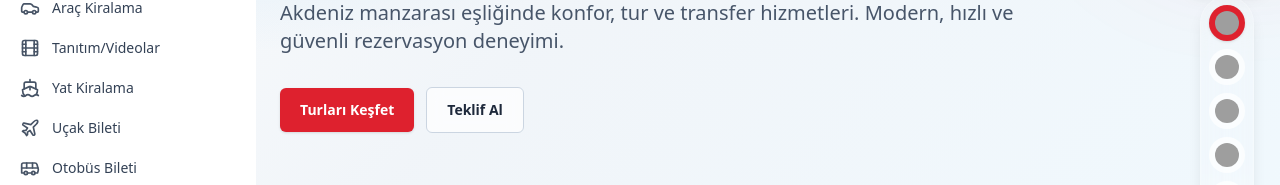
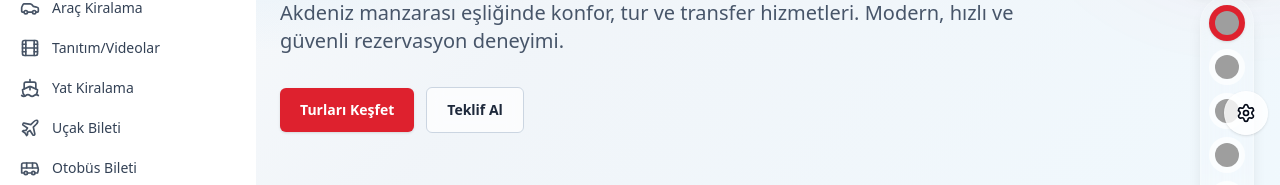
Before and after one commit to Berker-077/kiosk443535, a React (Vite) app: page / in a window 1280 px wide. Shown: the part 287-472 px from the top of the page. Built offline with nearby package versions, Linux system fonts and the light colour scheme; no server answers; grey boxes are pictures that could not be loaded.

Commit message:
Mount SettingsRail component near right rail
cgen-46e51b53c0334aee8db3775fa0d6a0e2

```diff
--- a/client/components/layout/AppLayout.tsx
+++ b/client/components/layout/AppLayout.tsx
@@ -309,8 +309,9 @@ export default function AppLayout({ children }: PropsWithChildren) {
         </main>
       </div>
 
-      {/* Right languages rail */}
+      {/* Right rails */}
       <LanguageRail />
+      <SettingsRail />
 
       {/* Transfer modal */}
       <TransferModal open={transferOpen} onOpenChange={setTransferOpen} />
```
